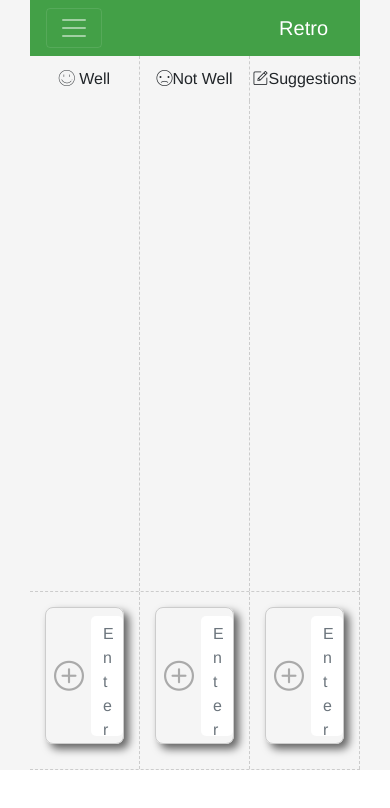
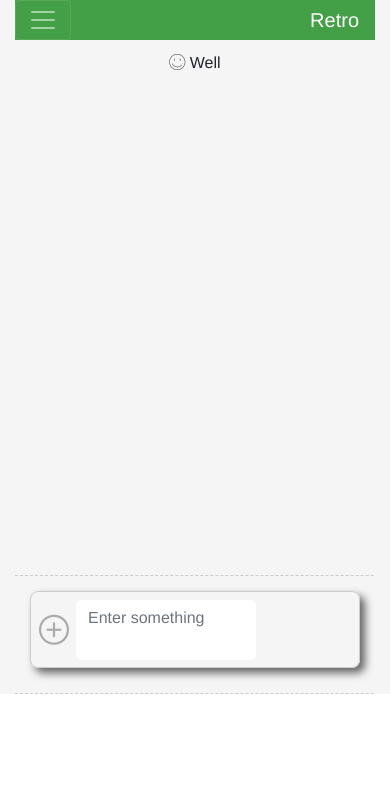
Before and after one commit to 1075551055/agile_retro_meeting_tool, a Vue app: page /#/comment in a window 390 px wide. Shown: the top 808 px of the page. Built offline with nearby package versions, Linux system fonts and the light colour scheme; what vue-uuid would draw is missing.

Commit message:
adjust css to adpat mobile
adjust css to adpat mobile

```diff
--- a/src/components/Comment.vue
+++ b/src/components/Comment.vue
@@ -1,5 +1,5 @@
 <template>
-  <b-container fluid>
+  <b-container class="comment">
     <!-- header -->
     <b-container class="header">
       <!-- <b-navbar toggleable="md" type="dark" variant="info">
@@ -207,26 +207,46 @@ export default {
 </script>
 
 <style lang="less" scoped>
+
+.comment {
+  &.container{
+     width: 100%;
+     padding: 0;
+     @media screen and (max-width: 768px) {
+       overflow: hidden;
+     }
+  }
+}
+
 .header {
-  .row{
-    margin-left: 0;
-    margin-right: 0;
-    .col{
-      text-align: center;
-      border-right: 1px dashed #ccc;
-      padding: 10px 0 10px;
-    }
-  }
   &.container {
     width: 100%;
-    // override bootstrap "container" class max-width
-    max-width: 100%;
+    // override bootstrap "container" class max-width. 300 is for mobile
+    max-width: 300%;
     padding-left: 0;
     padding-right: 0;
+    @media screen and (max-width: 768px) {
+      width: 300%;
+    }
     > nav {
       padding: 0;
     }
+    .row{
+      margin-left: 0;
+      margin-right: 0;
+      .col{
+        text-align: center;
+        border-right: 1px dashed #ccc;
+        @media screen and (max-width: 768px) {
+          border-right: none;
+        }
+        padding: 10px 0 10px;
+
+      }
+    }
   }
+
+
   // // well , not well, suggestions header
   // .comment {
   //   &.navbar-nav {
@@ -256,16 +276,25 @@ export default {
 }
 
 .content {
-  width: 100%;
-  max-width: 100%;
-  padding-left: 0;
-  padding-right: 0;
+  &.container{
+    width: 100%;
+    // override bootstrap "container" class max-width. 300 is for mobile
+    max-width: 300%;
+    padding-left: 0;
+    padding-right: 0;
+    @media screen and (max-width: 768px) {
+      width: 300%;
+    }
+  }
   .row {
     margin-left: 0;
     margin-right: 0;
     border-bottom: 1px dashed #ccc;
     .summary-comment-col {
       border-right: 1px dashed #ccc;
+      @media screen and (max-width: 768px) {
+        border-right: none;
+      }
       height: 490px;
       //remove gutter's padding:15px
       // padding-left: 0;
@@ -275,6 +304,9 @@ export default {
     }
     .comment-col {
       border-right: 1px dashed #ccc;
+      @media screen and (max-width: 768px) {
+        border-right: none;
+      }
       max-width: 33.3333333333333%;
       .fake-textarea {
         border: 1px solid #ccc;
--- a/src/components/HeaderNav.vue
+++ b/src/components/HeaderNav.vue
@@ -1,6 +1,6 @@
 <template>
      <!-- header -->
-    <b-container fluid class="header">
+    <b-container class="header">
       <b-navbar toggleable="md" type="dark" variant="info">
         <b-navbar-toggle target="nav_collapse"></b-navbar-toggle>
 
```
